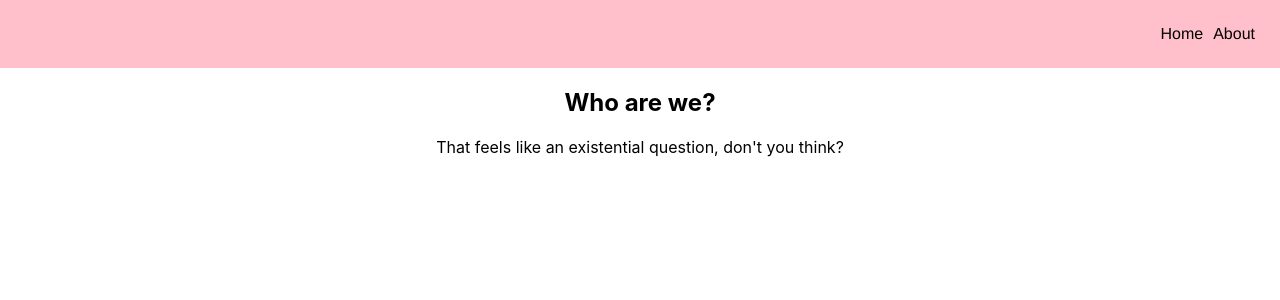
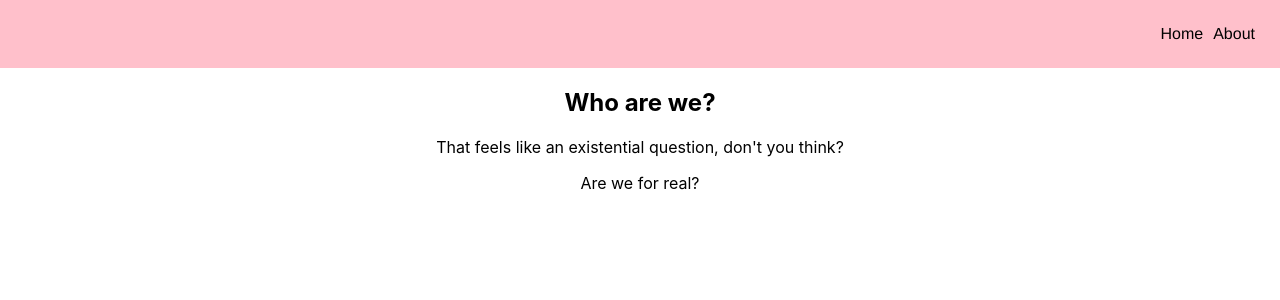
Before and after one commit to mohhossain/router-demo, a React (Create React App) app: page /about in a window 1280 px wide. Shown: the top 300 px of the page. Built offline with nearby package versions, Linux system fonts and the light colour scheme.

Commit message:
added a p to about page

```diff
--- a/src/About.js
+++ b/src/About.js
@@ -7,6 +7,7 @@ function About() {
       <main>
         <h2>Who are we?</h2>
         <p>That feels like an existential question, don't you think?</p>
+        <p>Are we for real?</p>
       </main>
     </>
   );
```
